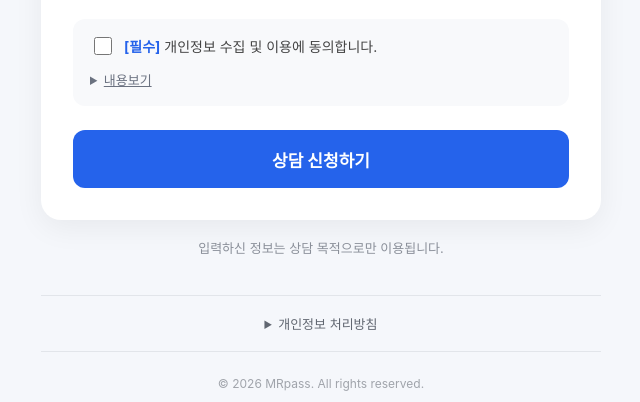
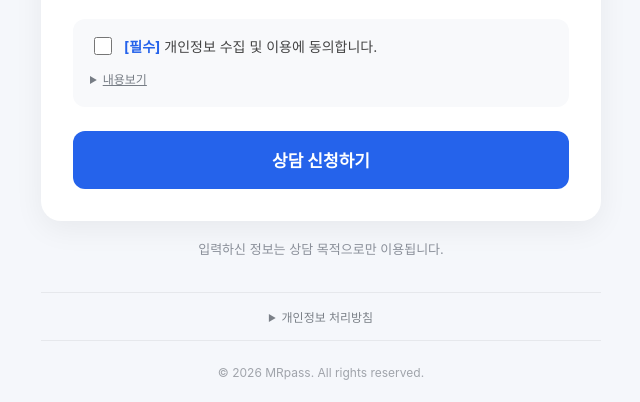
Before and after one commit to dongsik-k/mrpass_application_form, a React (Vite) app: page / in a window 1280 px wide. Shown: the part 728-1130 px from the top of the page, without its empty margins (319-959 px from the left). Built offline with nearby package versions, Linux system fonts and the light colour scheme; no server answers.

Commit message:
PrivacyPolicy style change

```diff
--- a/src/App.css
+++ b/src/App.css
@@ -134,14 +134,18 @@
   color: #2563eb;
 }
 
+/* 개인정보 수집 및 이용 상세내용 */
 .consent-detail {
   margin-top: 12px;
-  color: #6b7280;
-  font-size: 13px;
+  color: #858a92;
+  font-size: 12px;
+  line-height: 1.65;
 }
 
 .consent-detail summary {
+  color: #777d85;
   cursor: pointer;
+  font-size: 12px;
   text-decoration: underline;
 }
 
@@ -152,8 +156,15 @@
 }
 
 .consent-detail p {
-  margin: 10px 0;
-  line-height: 1.6;
+  margin: 9px 0;
+  color: #858a92;
+  font-size: 12px;
+  line-height: 1.65;
+}
+
+.consent-detail strong {
+  color: #666c74;
+  font-weight: 600;
 }
 
 .error-message {
@@ -193,39 +204,74 @@
   font-size: 13px;
 }
 
+/* 개인정보 처리방침 */
 .privacy-policy {
-  margin-top: 38px;
-  border-top: 1px solid #e2e5ea;
-  border-bottom: 1px solid #e2e5ea;
+  margin-top: 34px;
+  border-top: 1px solid #e6e8ec;
+  border-bottom: 1px solid #e6e8ec;
+  color: #8a8f98;
 }
 
 .privacy-policy details {
-  padding: 18px 0;
+  padding: 15px 0;
 }
 
 .privacy-policy summary {
-  color: #616771;
+  color: #7b8088;
   cursor: pointer;
-  font-size: 13px;
+  font-size: 12px;
+  font-weight: 500;
   text-align: center;
 }
 
 .privacy-policy-content {
-  margin-top: 22px;
-  color: #6b7280;
-  font-size: 13px;
-  line-height: 1.75;
+  margin-top: 16px;
+  padding: 16px;
+  border-radius: 10px;
+  background: #f8f9fa;
+  color: #7b818a;
+  font-size: 12px;
+  line-height: 1.7;
+}
+
+.privacy-policy-content h2 {
+  margin: 0 0 14px;
+  color: #555b63;
+  font-size: 14px;
+  font-weight: 600;
 }
 
 .privacy-policy-content h3 {
-  color: #333333;
-  font-size: 17px;
+  margin: 18px 0 6px;
+  color: #626871;
+  font-size: 13px;
+  font-weight: 600;
 }
 
 .privacy-policy-content h4 {
-  margin: 22px 0 5px;
-  color: #444444;
-  font-size: 14px;
+  margin: 16px 0 5px;
+  color: #6b7179;
+  font-size: 12px;
+  font-weight: 600;
+}
+
+.privacy-policy-content p {
+  margin: 6px 0;
+  color: #7b818a;
+  font-size: 12px;
+  line-height: 1.7;
+}
+
+.privacy-policy-content ul {
+  margin: 7px 0;
+  padding-left: 18px;
+}
+
+.privacy-policy-content li {
+  margin: 3px 0;
+  color: #7b818a;
+  font-size: 12px;
+  line-height: 1.65;
 }
 
 .footer {
@@ -304,4 +350,14 @@
   .submit-button {
     height: 56px;
   }
+
+  .privacy-policy-content {
+    padding: 14px;
+    font-size: 11.5px;
+  }
+
+  .privacy-policy-content p,
+  .privacy-policy-content li {
+    font-size: 11.5px;
+  }
 }
--- a/src/components/PrivacyPolicy.jsx
+++ b/src/components/PrivacyPolicy.jsx
@@ -125,7 +125,7 @@ function PrivacyPolicy() {
             <br />
             [담당자] 김동식
             <br />
-            [연락처] 010-93218018
+            [연락처] 010-9321-8018
             <br />
             [이메일] mrpass88@naver.com
           </p>
```
